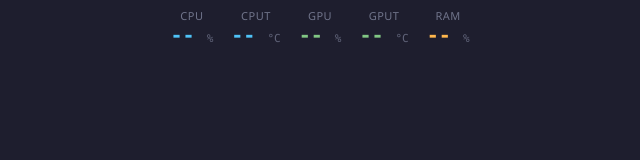
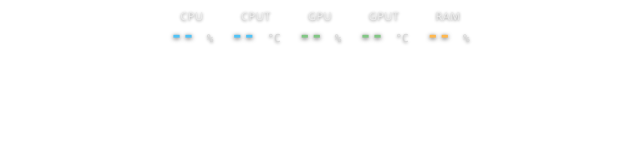
Before and after one commit to GongYanYu/gyy-monitor, a plain HTML site: page web/index.html in a window 1280 px wide. Shown: the whole page, without its empty margins (320-960 px from the left). Drawn offline with Linux system fonts and the light colour scheme.

Commit message:
fix: body 恢复透明背景 + 极简主题加文字阴影确保可读

```diff
--- a/web/style.css
+++ b/web/style.css
@@ -9,9 +9,8 @@ html, body {
   width: 100%;
   height: 100%;
   overflow: hidden;
-  background: #1e1e2e;
+  background: transparent;
   font-family: 'Segoe UI', system-ui, -apple-system, sans-serif;
-  color: #cdd6f4;
   user-select: none;
   -webkit-user-select: none;
 }
--- a/web/themes/minimal.css
+++ b/web/themes/minimal.css
@@ -1,16 +1,19 @@
-/* 极简数字风 — 暗色背景 + 彩色数字 */
+/* 极简数字风 — 透明背景 + 彩色数字 + 文字阴影确保可读 */
 .monitor-container {
   background: transparent;
 }
 
 .metric-label {
-  color: #a6adc8;
+  color: #e0e0e0;
+  text-shadow: 0 1px 3px rgba(0, 0, 0, 0.8);
 }
 
 .metric-value {
   font-family: 'Consolas', 'Cascadia Code', 'Courier New', monospace;
+  text-shadow: 0 1px 4px rgba(0, 0, 0, 0.7);
 }
 
 .metric-unit {
-  color: #a6adc8;
+  color: #b0b0b0;
+  text-shadow: 0 1px 3px rgba(0, 0, 0, 0.8);
 }
```
